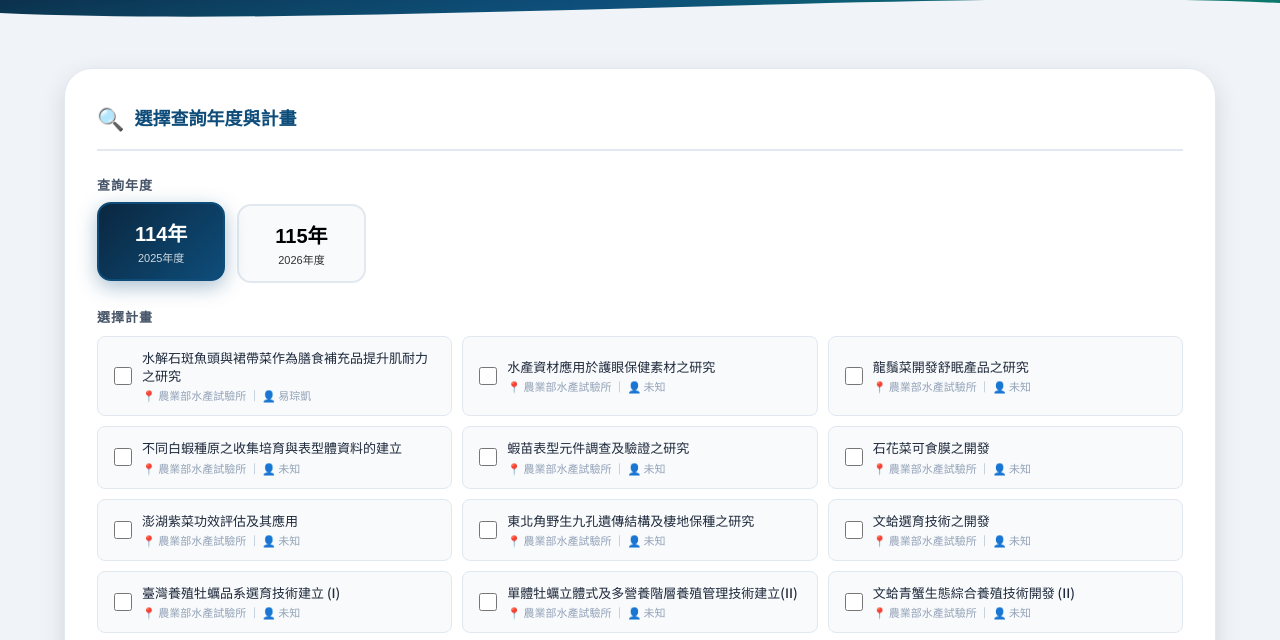
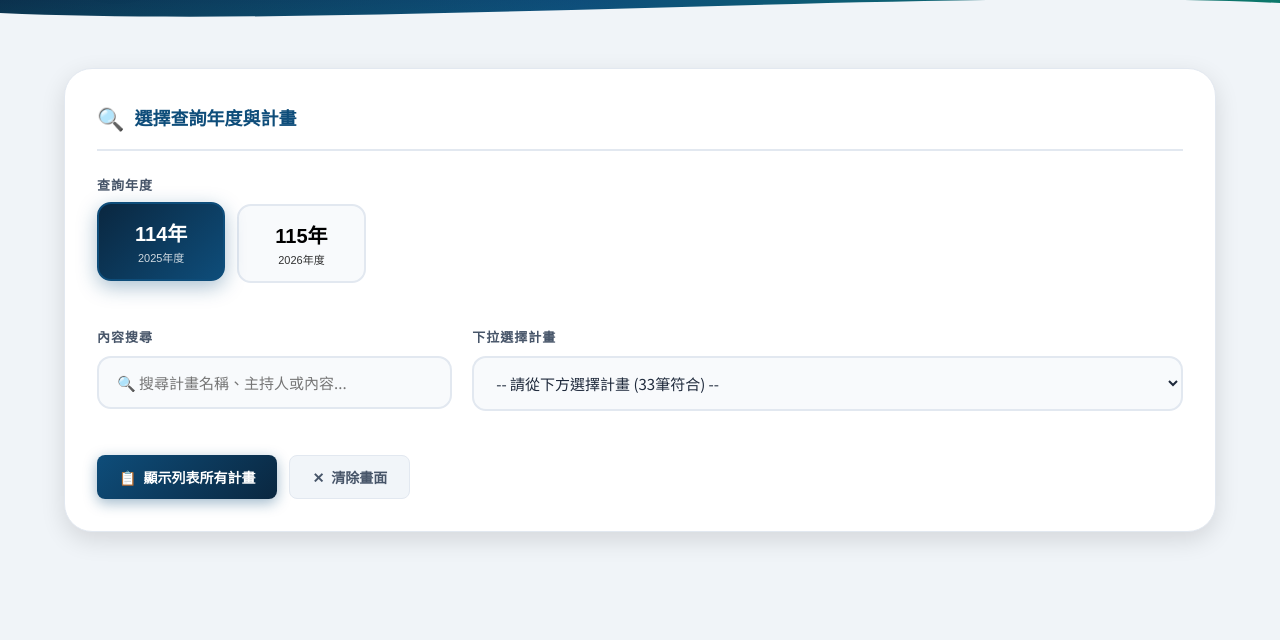
Before and after one commit to petercttseng-ux/fri-plan-system, a plain HTML site: page index.html in a window 1280 px wide. Shown: the part 146-786 px from the top of the page. Drawn offline with nearby package versions, Linux system fonts and the light colour scheme.

Commit message:
UI: Add search input and dropdown list for plans

```diff
--- a/app.js
+++ b/app.js
@@ -6,10 +6,12 @@ let currentYear = '114';
 let selectedPlanIds = new Set();
 let chartInstances = {};
 
+let currentKeyword = '';
+
 // ---- Init ----
 document.addEventListener('DOMContentLoaded', () => {
   setCurrentDate();
-  renderPlanSelector('114');
+  updateDropdownAndResults();
 });
 
 function setCurrentDate() {
@@ -29,59 +31,66 @@ function switchYear(year) {
   document.getElementById('tab-114').classList.toggle('active', year === '114');
   document.getElementById('tab-115').classList.toggle('active', year === '115');
 
-  renderPlanSelector(year);
+  // Reset search when switching year
+  document.getElementById('search-input').value = '';
+  currentKeyword = '';
+
+  updateDropdownAndResults();
   clearResults();
 }
 
-// ---- Plan Selector ----
-function renderPlanSelector(year) {
-  const plans = PLANS_DATA[year] || [];
-  const grid = document.getElementById('plan-select-grid');
-  grid.innerHTML = '';
-  plans.forEach(p => {
-    const item = document.createElement('label');
-    item.className = 'plan-checkbox-item';
-    item.dataset.id = p.id;
-    item.innerHTML = `
-      <input type="checkbox" value="${p.id}" onchange="togglePlan('${p.id}', this.checked)">
-      <div>
-        <div class="plan-label-text">${p.name}</div>
-        <div class="plan-label-unit">📍 ${p.unit} ｜ 👤 ${p.pi}</div>
-      </div>`;
-    grid.appendChild(item);
+// ---- Search & Dropdown ----
+function handleSearch() {
+  currentKeyword = document.getElementById('search-input').value.trim().toLowerCase();
+  updateDropdownAndResults();
+}
+
+function getFilteredPlans() {
+  const plans = PLANS_DATA[currentYear] || [];
+  if (!currentKeyword) return plans;
+
+  return plans.filter(p => {
+    const textToSearch = [
+      p.name, p.pi, p.unit, p.goal, p.results,
+      ...(p.workItems || [])
+    ].join(' ').toLowerCase();
+    return textToSearch.includes(currentKeyword);
   });
 }
 
-function togglePlan(id, checked) {
-  if (checked) selectedPlanIds.add(id);
-  else selectedPlanIds.delete(id);
+function updateDropdownAndResults() {
+  const filtered = getFilteredPlans();
+  const dropdown = document.getElementById('plan-dropdown');
 
-  // Update visual state
-  document.querySelectorAll('.plan-checkbox-item').forEach(el => {
-    const cb = el.querySelector('input[type="checkbox"]');
-    el.classList.toggle('selected', cb.checked);
+  dropdown.innerHTML = '<option value="">-- 請從下方選擇計畫 (' + filtered.length + '筆符合) --</option>';
+
+  filtered.forEach(p => {
+    const opt = document.createElement('option');
+    opt.value = p.id;
+    opt.textContent = `[${p.pi}] ${p.name}`;
+    dropdown.appendChild(opt);
   });
+}
 
+function handleDropdownSelect() {
+  const val = document.getElementById('plan-dropdown').value;
+  selectedPlanIds.clear();
+  if (val) {
+    selectedPlanIds.add(val);
+  }
   renderResults();
 }
 
-function selectAllPlans() {
-  const plans = PLANS_DATA[currentYear] || [];
+function selectAllFiltered() {
+  const filtered = getFilteredPlans();
   selectedPlanIds.clear();
-  plans.forEach(p => selectedPlanIds.add(p.id));
-  document.querySelectorAll('.plan-checkbox-item input[type="checkbox"]').forEach(cb => {
-    cb.checked = true;
-    cb.closest('.plan-checkbox-item').classList.add('selected');
-  });
+  filtered.forEach(p => selectedPlanIds.add(p.id));
   renderResults();
 }
 
 function clearSelection() {
   selectedPlanIds.clear();
-  document.querySelectorAll('.plan-checkbox-item input[type="checkbox"]').forEach(cb => {
-    cb.checked = false;
-    cb.closest('.plan-checkbox-item').classList.remove('selected');
-  });
+  document.getElementById('plan-dropdown').value = '';
   clearResults();
 }
 
--- a/index.html
+++ b/index.html
@@ -55,18 +55,24 @@
           </button>
         </div>
       </div>
-      <div class="control-group" id="plan-select-group">
-        <label class="control-label">選擇計畫</label>
-        <div class="plan-select-grid" id="plan-select-grid">
-          <!-- Dynamically generated -->
+      <div class="control-row" style="display:flex; gap:20px; flex-wrap:wrap; margin-top:20px;">
+        <div class="control-group" style="flex:1; min-width:250px;">
+          <label class="control-label" for="search-input">內容搜尋</label>
+          <input type="text" id="search-input" class="form-input" placeholder="🔍 搜尋計畫名稱、主持人或內容..." oninput="handleSearch()">
+        </div>
+        <div class="control-group" style="flex:2; min-width:300px;">
+          <label class="control-label" for="plan-dropdown">下拉選擇計畫</label>
+          <select id="plan-dropdown" class="form-input" onchange="handleDropdownSelect()">
+            <option value="">-- 請選擇一項計畫 --</option>
+          </select>
         </div>
       </div>
-      <div class="action-buttons">
-        <button class="btn btn-primary" onclick="selectAllPlans()" id="btn-all">
-          <span>📋</span> 顯示全部計畫
+      <div class="action-buttons" style="margin-top:20px;">
+        <button class="btn btn-primary" onclick="selectAllFiltered()" id="btn-all">
+          <span>📋</span> 顯示列表所有計畫
         </button>
         <button class="btn btn-secondary" onclick="clearSelection()">
-          <span>✕</span> 清除選取
+          <span>✕</span> 清除畫面
         </button>
       </div>
     </div>
--- a/style.css
+++ b/style.css
@@ -244,10 +244,23 @@ body {
   color: var(--text-dark);
   line-height: 1.4;
 }
-.plan-label-unit {
-  font-size: 11px;
-  color: var(--text-light);
-  margin-top: 2px;
+/* Form Inputs */
+.form-input {
+  width: 100%;
+  padding: 14px 18px;
+  font-size: 15px;
+  border: 2px solid var(--border);
+  border-radius: var(--radius-md);
+  background: #f8fafc;
+  color: var(--text-dark);
+  transition: all 0.2s ease;
+  font-family: inherit;
+  outline: none;
+}
+.form-input:focus {
+  border-color: var(--ocean-light);
+  background: #fff;
+  box-shadow: 0 0 0 4px rgba(26,126,196,0.15);
 }
 
 /* Action Buttons */
```
